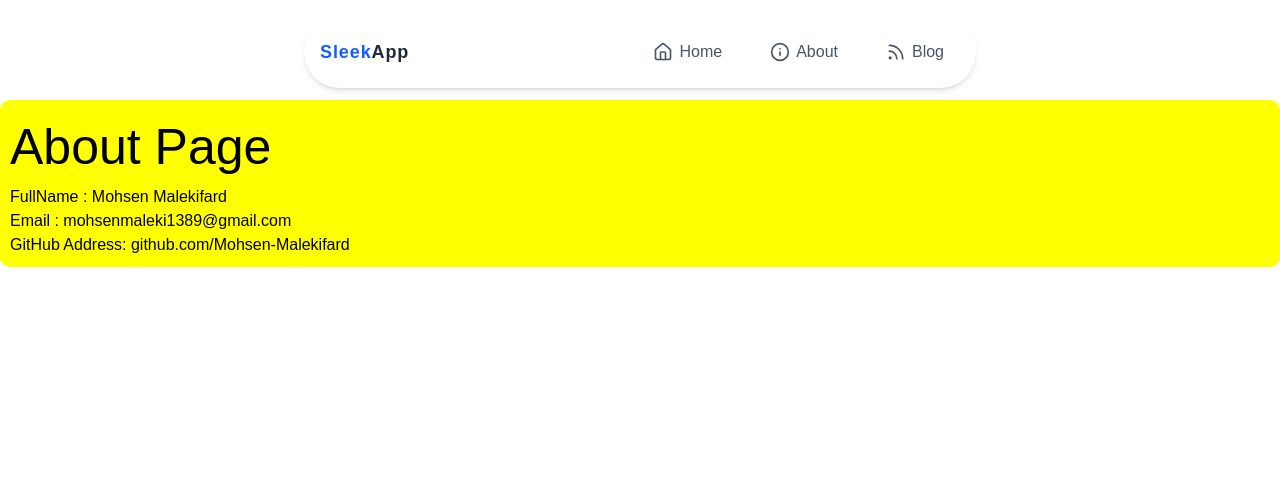
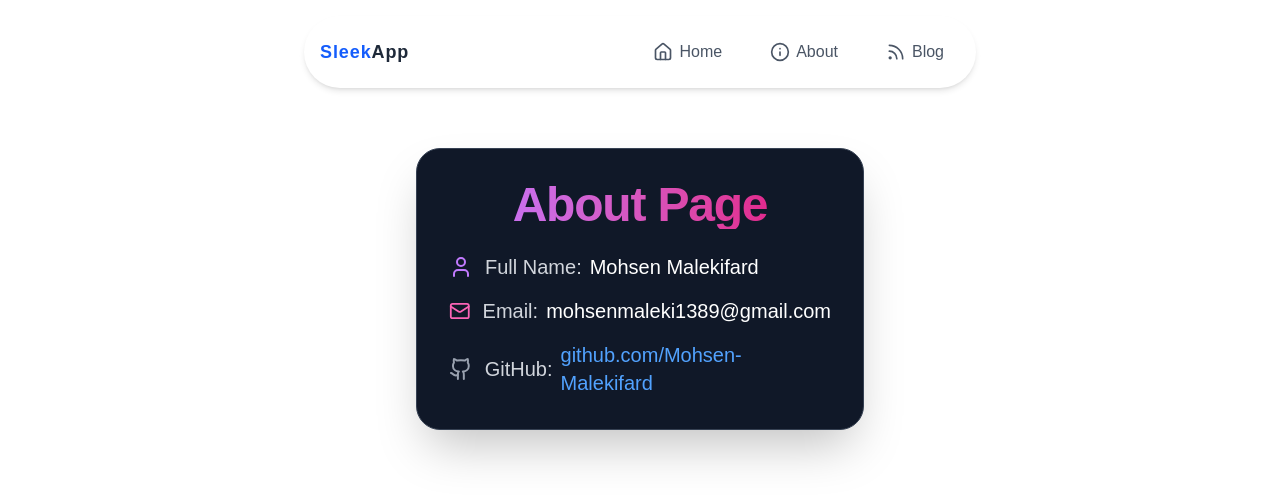
Before and after one commit to Mohsen-malekifard/Next2, a Next.js app in the folder my-app/: page /About in a window 1280 px wide. Shown: the top 502 px of the page. Built offline with nearby package versions, Linux system fonts and the light colour scheme.

Commit message:
Update page.jsx

```diff
--- a/my-app/src/app/About/page.jsx
+++ b/my-app/src/app/About/page.jsx
@@ -1,13 +1,48 @@
-import Link from "next/link";
+import React from 'react';
+import { Mail, Github, User } from 'lucide-react';
 
-export default function AboutPage() {
+// Main React component for the "About" page
+const AboutPage = () => {
     return (
-        <div style = {{"backgroundColor" : "yellow", "padding" : "10px", "borderRadius" : "10px", "color" : "black"}}>
-            <h1 style = {{"fontSize" : "50px"}}>About Page</h1>
-            <p>FullName : Mohsen Malekifard</p>
-            <p>Email : mohsenmaleki1389@gmail.com</p>
-            <p>GitHub Address: github.com/Mohsen-Malekifard</p>
+        // Main container with Tailwind styles for dark background, rounded edges, and shadow
+        <div className="bg-gray-900 text-white p-8 rounded-3xl shadow-2xl max-w-md mx-auto my-12 border border-gray-700 transform transition-all hover:scale-105 duration-300">
+            {/* Page title with gradient text and prominent styles */}
+            <h1 className="text-4xl sm:text-5xl font-extrabold text-center mb-6 tracking-tight bg-clip-text text-transparent bg-gradient-to-r from-purple-400 to-pink-600">
+                About Page
+            </h1>
 
+            {/* User information sections */}
+            <div className="space-y-4">
+                {/* Full name with icon */}
+                <div className="flex items-center text-lg sm:text-xl font-light">
+                    <User className="text-purple-400 w-6 h-6 mr-3" />
+                    <span className="text-gray-300">Full Name:</span>
+                    <span className="ml-2 font-medium">Mohsen Malekifard</span>
+                </div>
+
+                {/* Email address with icon */}
+                <div className="flex items-center text-lg sm:text-xl font-light">
+                    <Mail className="text-pink-400 w-6 h-6 mr-3" />
+                    <span className="text-gray-300">Email:</span>
+                    <span className="ml-2 font-medium">mohsenmaleki1389@gmail.com</span>
+                </div>
+
+                {/* GitHub address with icon and clickable link */}
+                <div className="flex items-center text-lg sm:text-xl font-light">
+                    <Github className="text-gray-400 w-6 h-6 mr-3" />
+                    <span className="text-gray-300">GitHub:</span>
+                    <a
+                        href="https://github.com/Mohsen-Malekifard"
+                        target="_blank"
+                        rel="noopener noreferrer"
+                        className="ml-2 font-medium text-blue-400 hover:underline transition-colors duration-200"
+                    >
+                        github.com/Mohsen-Malekifard
+                    </a>
+                </div>
+            </div>
         </div>
-    )
+    );
 }
+
+export default AboutPage;
```
